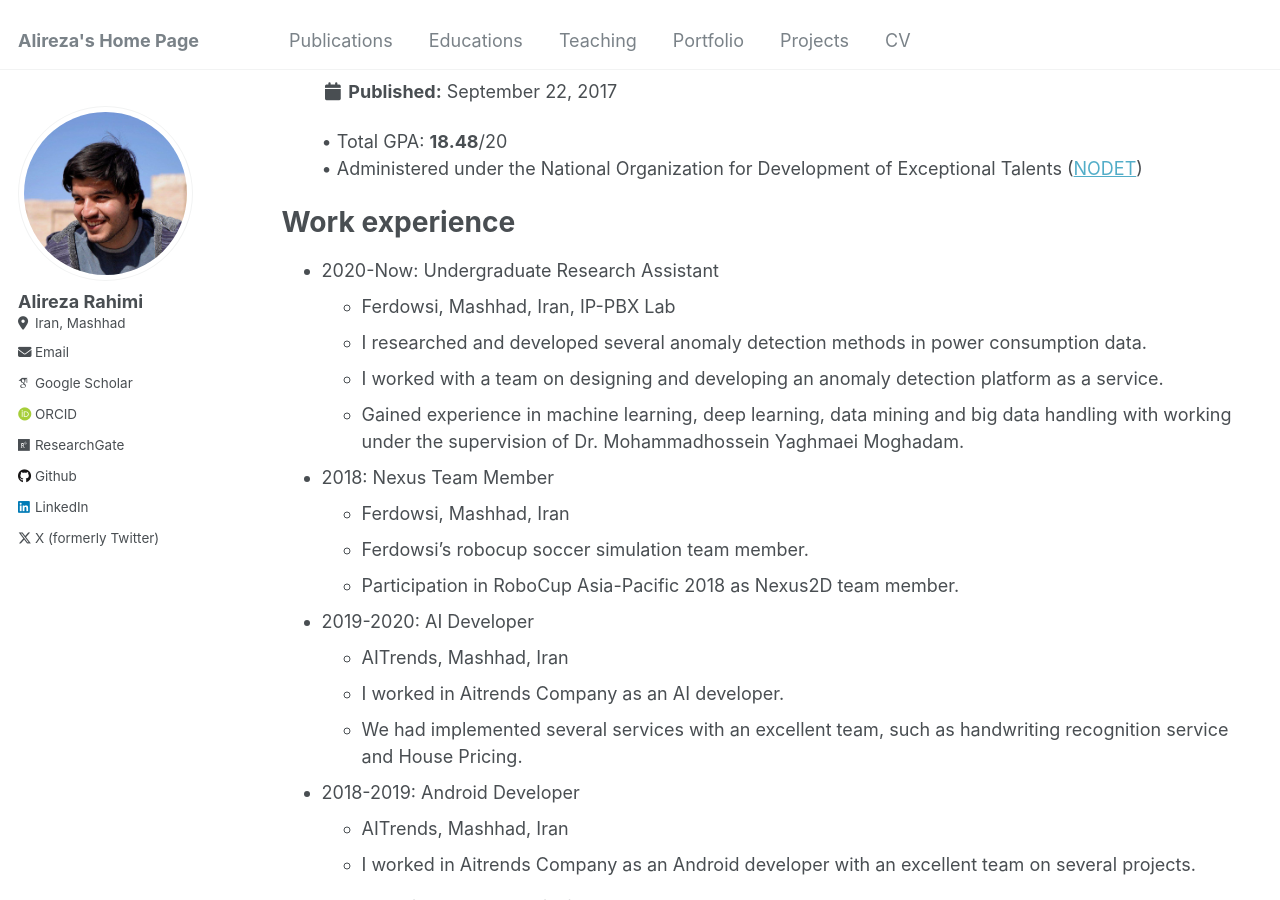
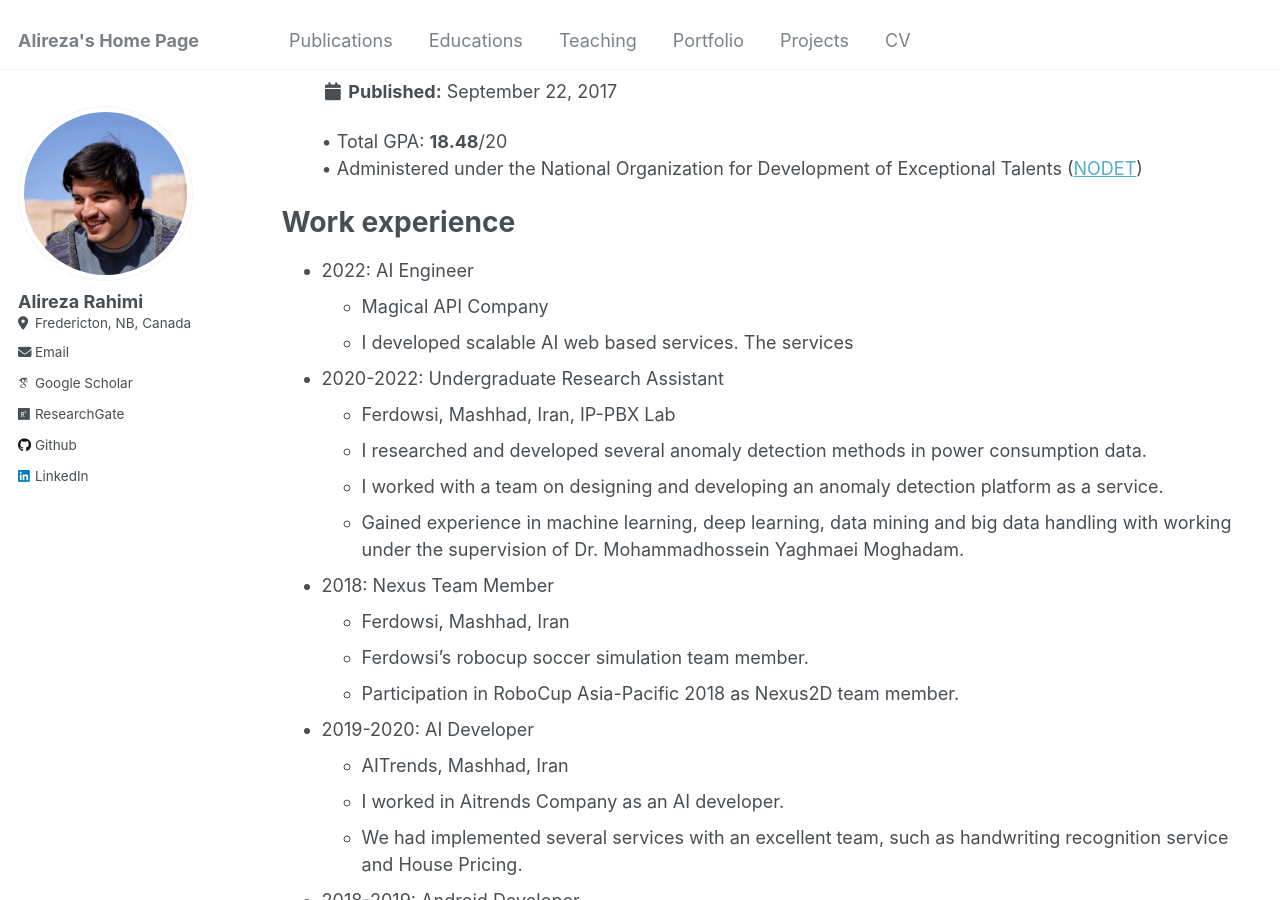
Before and after one commit to alireza9978/alireza9978.github.io, a Jekyll site: the page built from _pages/cv.md, in a window 1280 px wide and 900 px high, scrolled down 718 px. Built offline with Jekyll 4.4.1, drawn with Linux system fonts in a browser that asks for light colours; some web fonts are replaced.

```diff
--- a/_config.yml
+++ b/_config.yml
@@ -86,12 +86,12 @@ author:
   name             : "Alireza Rahimi"
   avatar           : "profile.png"
   bio              : # "Computer Engineer"
-  location         : "Iran, Mashhad"
+  location         : "Fredericton, NB, Canada"
   employer         :
   pubmed           : # "https://www.ncbi.nlm.nih.gov/pubmed/?term=john+snow"
   googlescholar    : "https://scholar.google.com/citations?user=sZAedo0AAAAJ&hl=en"
   email            : alireza.rahimi.me@gmail.com
-  researchgate     : "https://www.researchgate.net/profile/Alireza-Rahimi-18"
+  researchgate     : "https://www.researchgate.net/profile/Seyed-Alireza-Rahimi-Azghadi"
   uri              :
   bitbucket        :
   codepen          :
@@ -105,14 +105,14 @@ author:
   instagram        :
   impactstory      : #"https://profiles.impactstory.org/u/xxxx-xxxx-xxxx-xxxx"
   lastfm           :
-  linkedin         : "https://www.linkedin.com/in/rahimialireza9978"
-  orcid            : "https://orcid.org/0000-0002-3333-7975"
+  linkedin         : "rahimialireza9978"
+  orcid            :
   pinterest        :
   soundcloud       :
   stackoverflow    : # http://stackoverflow.com/users/123456/username
   steam            : #
   tumblr           :
-  twitter          : "alireza9978"
+  twitter          :
   vine             :
   weibo            :
   xing             :
--- a/_pages/cv.md
+++ b/_pages/cv.md
@@ -17,7 +17,11 @@ Education
 
 Work experience
 ======
-* 2020-Now: Undergraduate Research Assistant
+* 2022: AI Engineer
+  * Magical API Company
+  * I developed scalable AI web based services. The services
+
+* 2020-2022: Undergraduate Research Assistant
   * Ferdowsi, Mashhad, Iran, IP-PBX Lab
   * I researched and developed several anomaly detection methods in power consumption data.
   * I worked with a team on designing and developing an anomaly detection platform as a service.
```
